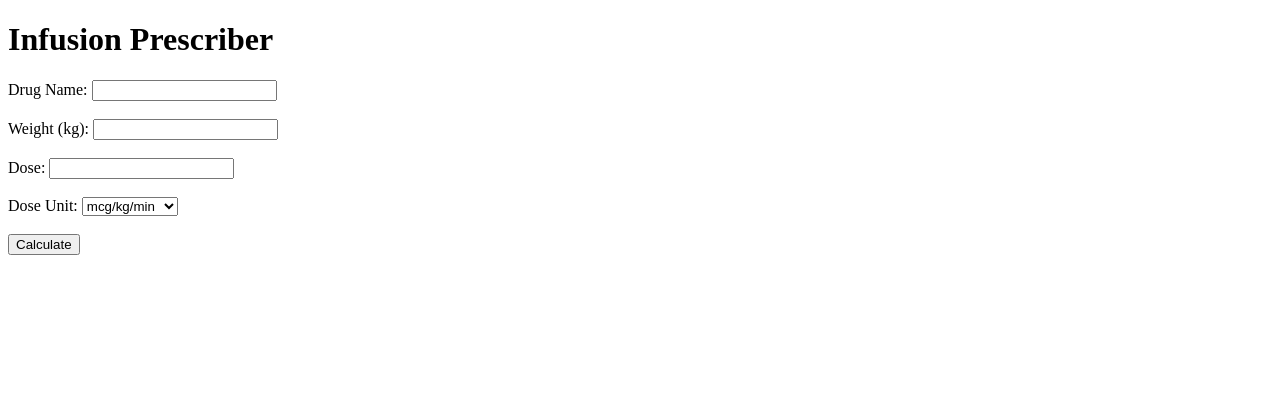
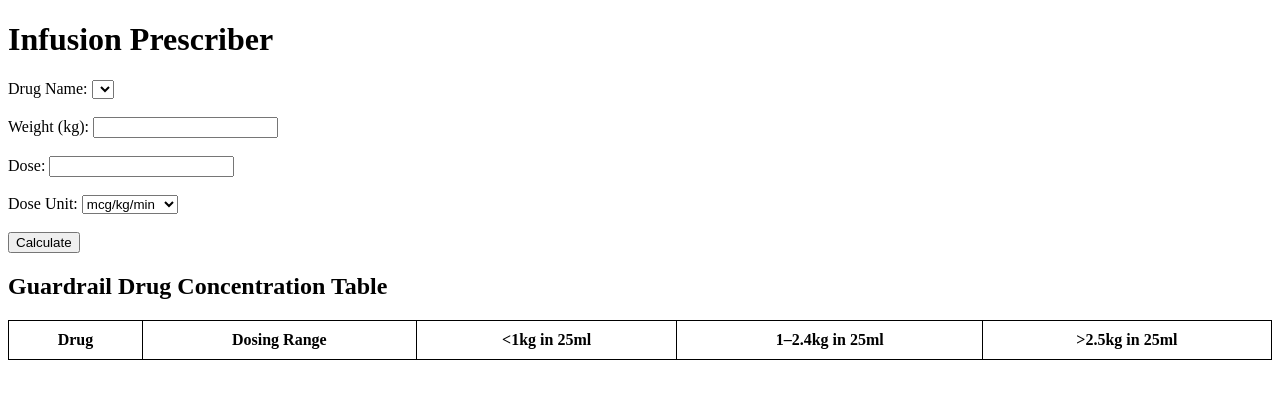
Before and after one commit to realhusseiny/Guardrails, a Flask app: template templates/index.html in a window 1280 px wide. Shown: the top 399 px of the page. Run offline with Flask 2, Linux system fonts and the light colour scheme; the template is opened without the code that fills it, so the values that code supplies are empty.

Commit message:
Update index.html

```diff
--- a/templates/index.html
+++ b/templates/index.html
@@ -3,12 +3,32 @@
 <head>
     <meta charset="UTF-8">
     <title>Infusion Prescriber</title>
+    <style>
+        table {
+            width: 100%;
+            border-collapse: collapse;
+        }
+        table, th, td {
+            border: 1px solid black;
+        }
+        th, td {
+            padding: 10px;
+            text-align: center;
+        }
+        .warning {
+            color: red;
+        }
+    </style>
 </head>
 <body>
     <h1>Infusion Prescriber</h1>
     <form method="post">
         <label for="drug">Drug Name:</label>
-        <input type="text" id="drug" name="drug" required><br><br>
+        <select id="drug" name="drug" required>
+            {% for drug in guardrail_data %}
+            <option value="{{ drug }}">{{ drug }}</option>
+            {% endfor %}
+        </select><br><br>
 
         <label for="weight">Weight (kg):</label>
         <input type="number" id="weight" name="weight" step="0.1" required><br><br>
@@ -30,5 +50,30 @@
     {% if error %}
     <p style="color:red;">{{ error }}</p>
     {% endif %}
+
+    <!-- Display Drug Concentration Table below the form -->
+    <h2>Guardrail Drug Concentration Table</h2>
+    <table>
+        <thead>
+            <tr>
+                <th>Drug</th>
+                <th>Dosing Range</th>
+                <th>&lt;1kg in 25ml</th>
+                <th>1–2.4kg in 25ml</th>
+                <th>&gt;2.5kg in 25ml</th>
+            </tr>
+        </thead>
+        <tbody>
+            {% for drug, data in guardrail_data.items() %}
+            <tr>
+                <td>{{ drug }}</td>
+                <td>{{ data.dosing_range[0] }}–{{ data.dosing_range[1] }} {{ data.unit }}</td>
+                <td>{{ data.concentrations[0].dose_options[0] }} mg or {{ data.concentrations[0].dose_options[1] }} mg</td>
+                <td>{{ data.concentrations[1].dose_options[0] }} mg or {{ data.concentrations[1].dose_options[1] }} mg</td>
+                <td>{{ data.concentrations[2].dose_options[0] }} mg or {{ data.concentrations[2].dose_options[1] }} mg</td>
+            </tr>
+            {% endfor %}
+        </tbody>
+    </table>
 </body>
 </html>
```
